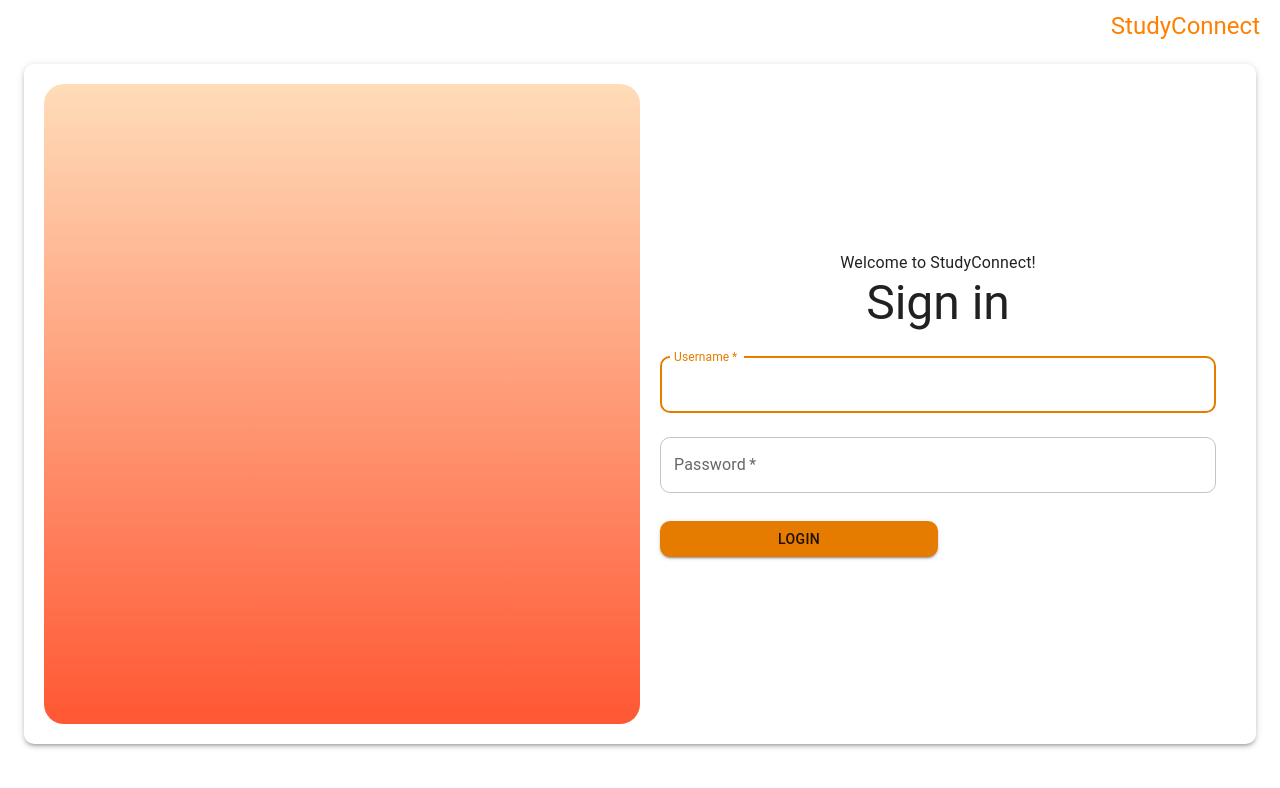
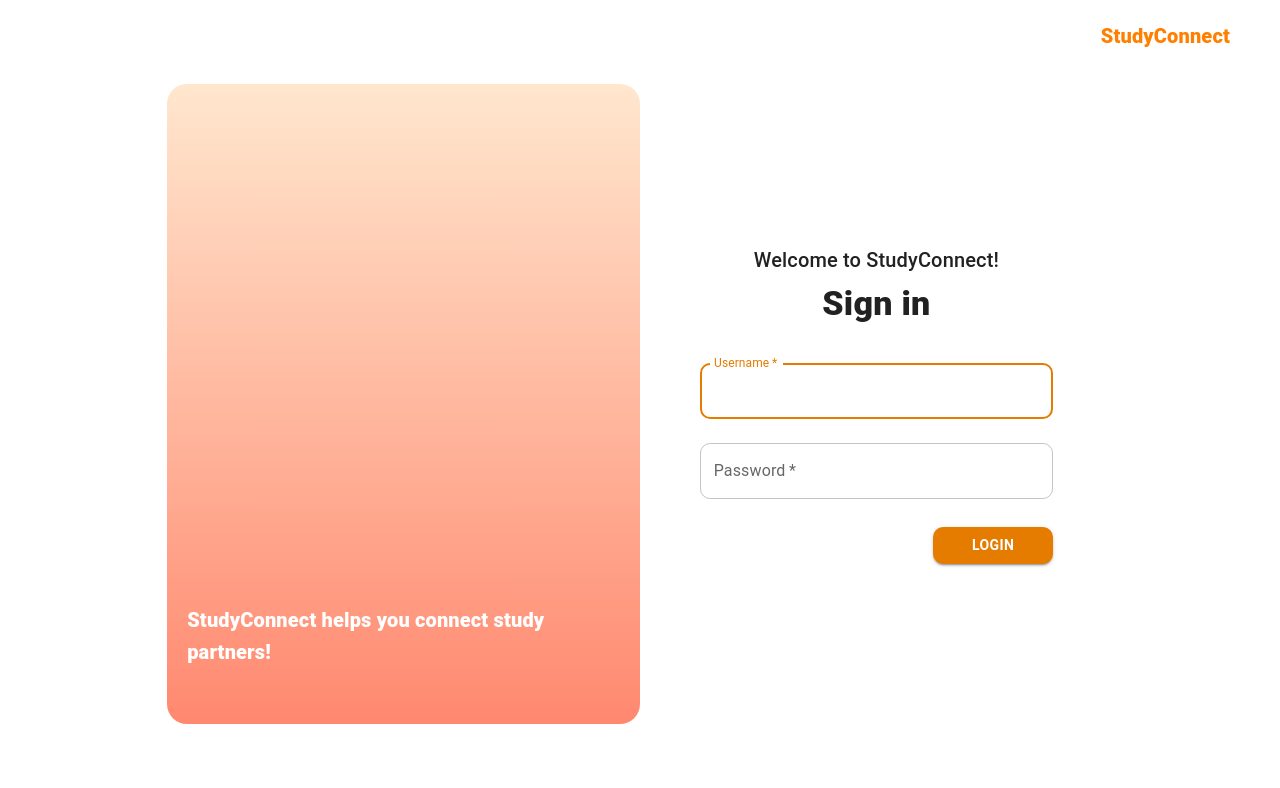
Before and after one commit to namwoam/study-connect, a React (Create React App) app in the folder study-connect-frontend/: page / in a window 1280 px wide. Shown: the top 788 px of the page. Built offline with nearby package versions, Linux system fonts and the light colour scheme.

Commit message:
refactor: arrange style

```diff
--- a/study-connect-frontend/src/components/GroupCard.js
+++ b/study-connect-frontend/src/components/GroupCard.js
@@ -36,10 +36,10 @@
         </Grid>
 
         {/* Jobs */}
-        <Grid md={6} sx={{display: 'flex'}}>
+        <Grid md={6} sx={{display: 'flex', marginTop: '-20px'}}>
         {group.jobs.map((job, index) => (
-            <Paper elevation={0} style={{ borderRadius: '10px', paddingTop: '2px', paddingBottom: '2px', paddingLeft: '6px', paddingRight: '6px', margin: '3px', textAlign: 'center', background: '#d0d0d0' }}>
-                <Typography variant="subtitle2">{job}</Typography>
+            <Paper elevation={0} style={{ borderRadius: '10px', paddingTop: '2px', paddingBottom: '2px', paddingLeft: '6px', paddingRight: '6px', marginRight: '10px', textAlign: 'center', background: '#B9B9B9' }}>
+                <Typography variant="subtitle2" fontWeight={600} color={'white'}>{job}</Typography>
             </Paper>
         ))}
         </Grid>
--- a/study-connect-frontend/src/components/Header.js
+++ b/study-connect-frontend/src/components/Header.js
@@ -58,9 +58,10 @@
 
                     {/* avatar and sign out */}
                     <Button
+                        sx={{ margin: 1}}
                         onClick={() => handlePageClick(4)}>
-                        <Avatar size="small" sx={{ margin:1, bgcolor: deepOrange[500] }}>A</Avatar>
-                        <Typography variant="p" color='black'>
+                        <Avatar size="small" sx={{ marginRight: 1, bgcolor: deepOrange[400] }} />
+                        <Typography variant="subtitle2" color='black'>
                             {username ?? 'userA'}
                         </Typography>
                     </Button>
--- a/study-connect-frontend/src/containers/Course.js
+++ b/study-connect-frontend/src/containers/Course.js
@@ -116,7 +116,7 @@
                     break;
             }
         }
-    }, [selectedCourse]);
+    }, [selectedCourse, selectType]);
 
     return(
         <Container sx={MainContainer}>
--- a/study-connect-frontend/src/containers/Login.js
+++ b/study-connect-frontend/src/containers/Login.js
@@ -25,31 +25,35 @@
   };
 
   return (
-    <Container component="main" maxWidth="xl" style={{ height: '85vh', display: 'flex', flexDirection: 'column' }}>
-      <Paper elevation={3} style={{ height: '100vh', padding: 20, display: 'flex', flexDirection: 'column', alignItems: 'center'}}>
+    <Container component="main" maxWidth="xl" style={{ height: '85vh', display: 'flex', flexDirection: 'column', alignItems: 'center' }}>
+      <Paper elevation={0} style={{ height: '100vh', width: '80%', padding: 20, display: 'flex', flexDirection: 'column', alignItems: 'center', justifyContent: 'space-between'}}>
       <Grid container style={{ height: '80vh'}}>
         <Grid
             item
             xs={6}
             style={{
               background: 'linear-gradient(to bottom, #ffdcB9, #ff5733)',
+              opacity: '0.7',
               borderRadius: '20px',
               padding: 20,
               height: '100%',
             }}
           >
+            <Typography component="h8" variant="h6" fontWeight={800} style={{ position: 'relative', top: '500px', color: '#fff'}}>
+              StudyConnect helps you connect study partners!
+            </Typography>
         </Grid>
-        <Grid item xs={6} style={{ padding: 20, display: 'flex', flexDirection: 'column',justifyContent: 'center', alignItems: 'center' }}>
-          <Typography component="h3" variant="h5" style={{ position: 'absolute', top: 10, right: 20, color: '#ff8000'}}>
+        <Grid item xs={6} style={{ padding: '40px', display: 'flex', flexDirection: 'column', justifyContent: 'center', alignItems: 'center' }}>
+          <Typography component="h6" variant="h6" fontWeight={800} style={{ position: 'absolute', top: '20px', right: '50px', color: '#ff8000'}}>
             StudyConnect
           </Typography>
-          <Typography component="h8" variant="h8">
+          <Typography component="h8" variant="h6" gutterBottom>
             Welcome to StudyConnect!
           </Typography>
-          <Typography component="h1" variant="h3">
+          <Typography component="h1" variant="h4" fontWeight={800} gutterBottom>
             Sign in
           </Typography>
-          <form style={{ width: '100%', marginTop: 10, justifyContent: 'right' }}>
+          <form style={{ width: '90%', marginTop: 10, textAlign: 'right' }}>
             <TextField
               variant="outlined"
               margin="normal"
@@ -82,7 +86,7 @@
               variant="contained"
               color="primary"
               onClick={handleLogin}
-              style={{ marginTop: 20, width: '50%' }}
+              style={{ marginTop: 20, width: '120px', color: "#fff", fontWeight: 600}}
             >
               Login
             </Button>
--- a/study-connect-frontend/src/containers/User.js
+++ b/study-connect-frontend/src/containers/User.js
@@ -6,6 +6,7 @@
   Button,
   Container,
   TextField,
+  Paper
 } from '@mui/material';
 
 import InformationModal from '../components/InformationModal';
@@ -15,23 +16,25 @@
   flexDirection: 'column',
   justifyContent: 'center',
   alignItems: 'center',
+  background: "FFB7A1"
 };
 
 const BigCard = {
   // padding: '10px',
-  width: '50%',
+  width: '45%',
   margin: '20px',
   alignItems: 'center',
   borderRadius: '10px',
   border: '1px solid #ccc',
   display: 'flex',
   flexDirection: 'column',
+  paddingBottom: '25px'
 };
 
 const InfoCard = {
   padding: '15px',
-  width: '95%',
-  margin: '20px',
+  width: '90%',
+  marginTop: '25px',
   alignItems: 'center',
   borderRadius: '10px',
   border: '1px solid #ccc',
@@ -39,8 +42,8 @@
 
 const BigCourseCard = {
   padding: '15px',
-  width: '95%',
-  margin: '20px',
+  width: '90%',
+  marginTop: '25px',
   alignItems: 'center',
   borderRadius: '10px',
   border: '1px solid #ccc',
@@ -49,14 +52,14 @@
 };
 
 const CourseCard = {
-  padding: '15px',
+  padding: '5px',
   width: '95%',
-  margin: '20px',
+  margin: '5px',
   alignItems: 'center',
   borderRadius: '10px',
-  border: '1px solid #ccc',
+  // border: '1px solid #ccc',
   flexDirection: 'row',
-  'justify-content': 'space-between',
+  justifyContent: 'space-between',
 };
 
 const currentUser = {
@@ -130,11 +133,11 @@
       <Typography variant="h5" fontWeight={800} sx={{ mt: '30px' }}>
         Edit Your Personal Info Here
       </Typography>
-      <Box sx={{ display: 'flex', flexDirection: 'row', width: '120%'}}>
+      <Box sx={{ display: 'flex', flexDirection: 'row', width: '100%', justifyContent: 'space-between'}}>
           {/* 左側部分，顯示個人資訊 */}
           <Box sx={BigCard}>
             <Box sx={InfoCard}>
-              <Typography variant="h5" fontWeight={800} sx={{ mt: '5px' }}>
+              <Typography variant="h6" fontWeight={600} sx={{ mt: '4px' }}>
                 Personal Info
               </Typography>
               <Typography
@@ -159,7 +162,7 @@
               <Typography sx={{ mt: 2 }}>{currentUser.uid}</Typography>
             </Box>
             <Box sx={InfoCard}>
-              <Typography variant="h5" fontWeight={800} sx={{ mt: '5px' }}>
+              <Typography variant="h6" fontWeight={600} sx={{ mt: '4px' }}>
                 Contact
               </Typography>
               <TextField
@@ -184,7 +187,7 @@
               />
             </Box>
             <Box sx={InfoCard}>
-              <Typography variant="h5" fontWeight={800} sx={{ mt: '5px' }}>
+              <Typography variant="h6" fontWeight={600} sx={{ mt: '4px' }}>
                 Self Introduction
               </Typography>
               <TextField
@@ -206,8 +209,8 @@
               color="primary"
               onClick={handleConfirmUpdate}
               sx={{
-                width: '120px',
-                mt: '5px',
+                width: '200px',
+                mt: '25px',
                 textTransform: 'none',
                 color: '#fff',
                 fontSize: '14px',
@@ -219,18 +222,18 @@
           </Box>
 
           {/* 右側部分，顯示修課紀錄 */}
-          <Grid sx={BigCard}>
+          <Box sx={BigCard}>
             <Box sx={BigCourseCard}>
-              <Typography variant="h5" fontWeight={800} sx={{ mt: '5px' }}>
+              <Typography variant="h6" fontWeight={600} sx={{ marginBottom: '8px', mt: '4px' }}>
                 Current Course Records
               </Typography>
               {currentCourseRecords.map((course, index) => (
                   <Grid container spacing={2} sx={CourseCard}>
-                      <Grid>
+                      <Paper elevation={0} style={{ border: '1px #d0d0d0 solid', borderRadius: '10px', paddingTop: '2px', paddingBottom: '2px', paddingLeft: '6px', paddingRight: '6px', margin: '3px', textAlign: 'center'}}>
                         <Typography>
                           {course.semester}
                         </Typography>
-                      </Grid>
+                      </Paper>
                       <Grid>
                           <Typography>
                               {course.coursename}
@@ -265,25 +268,27 @@
               ))}
             </Box>
             <Box sx={BigCourseCard}>
-              <Typography variant="h5" fontWeight={800} sx={{ mt: '5px' }}>
+              <Typography variant="h6" fontWeight={600} sx={{ marginBottom: '8px', mt: '4px' }}>
                 History Course Records
               </Typography>
               {previousCourseRecords.map((course, index) => (
                   <Grid container spacing={2} sx={CourseCard}>
-                      <Grid>
+                      <Paper elevation={0} style={{ border: '1px #d0d0d0 solid', borderRadius: '10px', paddingTop: '2px', paddingBottom: '2px', paddingLeft: '6px', paddingRight: '6px', margin: '3px', textAlign: 'center'}}>
                         <Typography>
                           {course.semester}
                         </Typography>
-                      </Grid>
+                      </Paper>
                       <Grid>
                           <Typography>
                               {course.coursename}
                           </Typography>
                       </Grid>
                       <Grid>
-                          <Typography>
+                        <Paper elevation={0} style={{ borderRadius: '10px', paddingTop: '2px', paddingBottom: '2px', paddingLeft: '8px', paddingRight: '8px', textAlign: 'center', background: '#F5E9D3' }}>
+                          <Typography variant='subtitle2'>
                             {course.grade}
                           </Typography>
+                        </Paper>
                       </Grid>
                       <Grid
                           sx={{
@@ -308,7 +313,7 @@
                   </Grid>
               ))}
             </Box>
-          </Grid>
+          </Box>
       </Box>
     </Container>
   );
```
Lines whose indentation alone changed are shown as unchanged.
